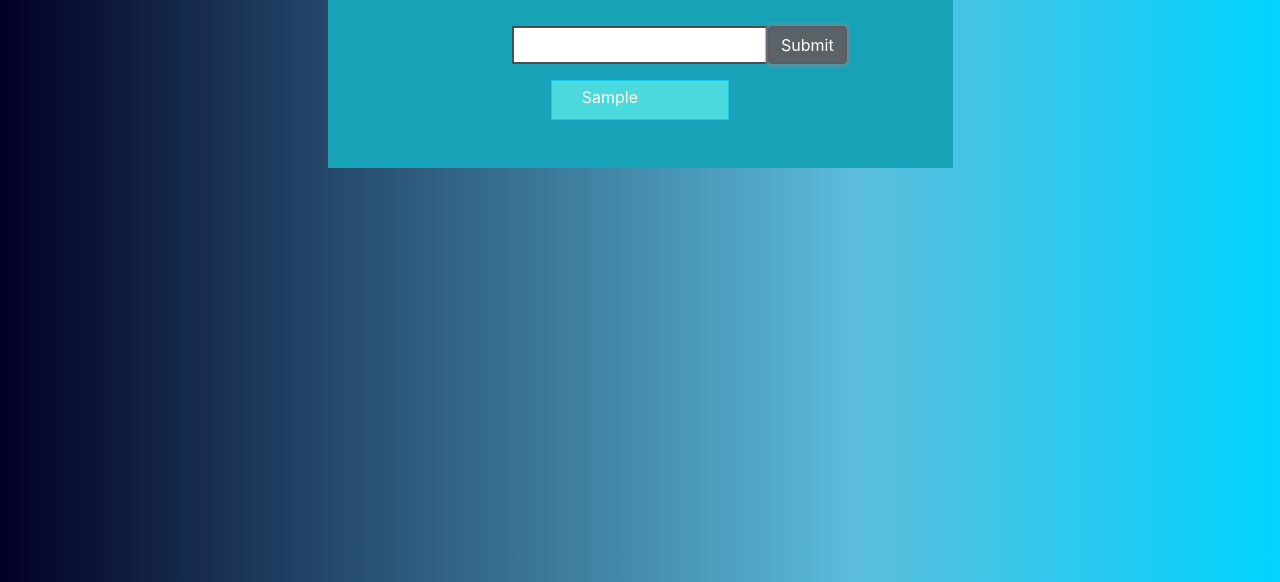
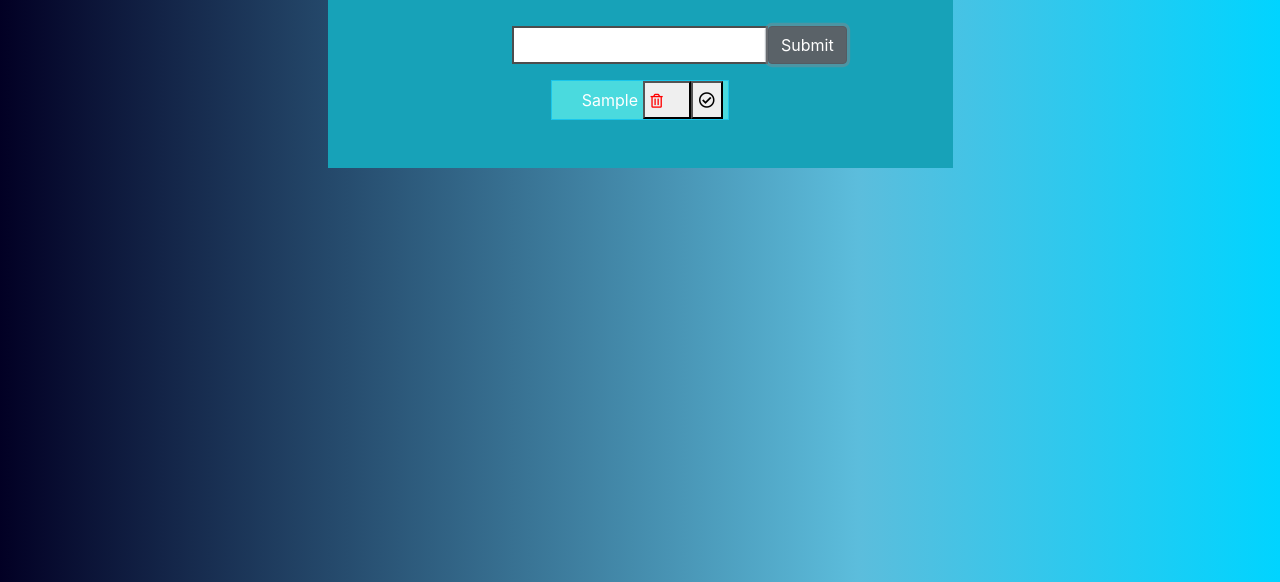
Before and after one commit to rkdudkey/todoList-Team, a plain HTML site: page index.html in a window 1280 px wide. Both pictures are taken after typing "Sample" into the empty fields and a click on the button "Submit". Shown: the part 218-800 px from the top of the page. Drawn offline with nearby package versions, Linux system fonts and the light colour scheme.

Commit message:
fix bug from null clicking element

```diff
--- a/index.html
+++ b/index.html
@@ -34,7 +34,10 @@
                 <!--Add todo list here-->
                 <div class="todoList d-flex justify-content-center align-items-center flex-column mb-5">
                     <p class="warning mx-auto"></p>
-                    <ul id="addList"></ul>
+                    <ul id="addList">
+                        <!--<li class="details"><i class="far fa-trash-alt bin"></i><span class="newItem">List 1</span></li>
+                        <li class="details"><i class="far fa-trash-alt bin"></i><span class="newItem">List 2</span></li>-->
+                    </ul>
                 </div>
             </div>
 
--- a/script.js
+++ b/script.js
@@ -6,71 +6,51 @@ class List {
     ul = document.querySelector('#addList');
     items = [];
 
-    //not sure why i cannot grab elements of span text in li
-    bin = document.querySelector('span.text');
-
     addItems = function () {
         this.add.addEventListener('click', (e) => {
-            console.log(this.bin);
             e.preventDefault();
+
+            let delBtn = document.createElement('button');
+            let checkBtn = document.createElement('button');
+            let li = document.createElement('li');
+
             if (this.list.value === '') {
                 this.warning.innerHTML = "Please enter your to do list";
                 this.warning.style.color = "red";
             } else {
                 this.warning.innerHTML = "";
-                this.items.push( this.list.value);
+                this.items.push(this.list.value);
 
-                //create the li element
-                let li = document.createElement('li');
                 li.className = "details"
                 li.classList.add('fadeInOpacity');
-                li.innerHTML = `<span class="text">${this.items[this.items.length-1]} </span>`;
+                delBtn.innerHTML = `<i class="far fa-trash-alt bin"></i>`;
+                checkBtn.innerHTML = `<i class="far fa-check-circle"></i>`;
+                li.innerHTML = `<span class="text">${this.items[this.items.length - 1]} </span>`;
 
-                //append the list
+                //append the text and icons
                 this.ul.appendChild(li);
+                li.appendChild(delBtn);
+                li.appendChild(checkBtn);
+
                 this.list.innerHTML = "";
+
+                //deleteItem function
+                delBtn.addEventListener('click', (e) => {
+
+                });
+                //completeItem function
+                checkBtn.addEventListener('click', (e) => {
+                  li.classList.add('checked');
+                });
 
             }
 
-            this.list.value =" ";
+            this.list.value = " ";
 
         })
     }
 
-    deleteItem = function () {
-
-
-
-       /*this.bin.addEventListener('click', (e) => {
-            let target = e.target;
-            target.classList.remove('fadeInOpacity');
-            target.classList.add('fadeOutOpacity');
-
-            setInterval(() => {
-                target.innerHTML="";
-                target.classList.remove('details');
-            }, 1000);
-
-        })*/
-
-    }
-
-    completedItem = function () {
-        let text=document.querySelector(".text");
-         text.addEventListener('click', (e) => {
-            let target = e.target;
-            target.classList.add('checked');
-        })
-
-    }
-
-
-
 }
-
-
-
 
 let newPush = new List();
 console.log(newPush.addItems());
-console.log(newPush.deleteItem());
--- a/style.css
+++ b/style.css
@@ -6,6 +6,7 @@ body {
 
 ul li.checked {
     text-decoration: line-through;
+    text-decoration-color: black;
 }
 
 .content {
@@ -38,11 +39,15 @@ ul li.checked {
     padding: 0;
 }
 
-.bin {
+li .bin {
     color: red;
     font-size: 14px;
-    margin: 0;
-    padding-right: 10px;
+    align-items: center;
+    margin-right: 20px;
+}
+
+li i span.newiTem {
+    padding-right: 30px;
 }
 
 li.details {
```
